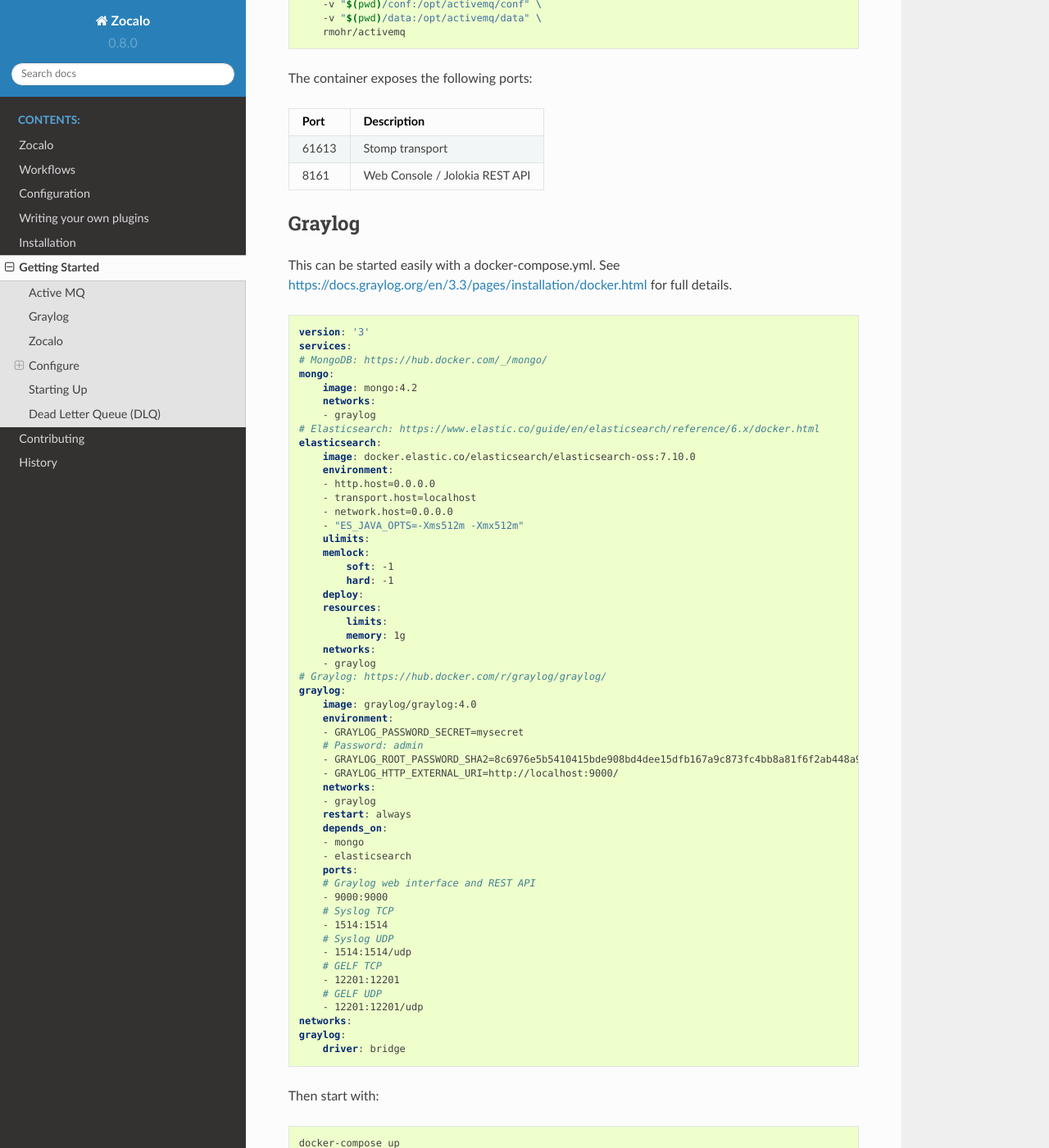
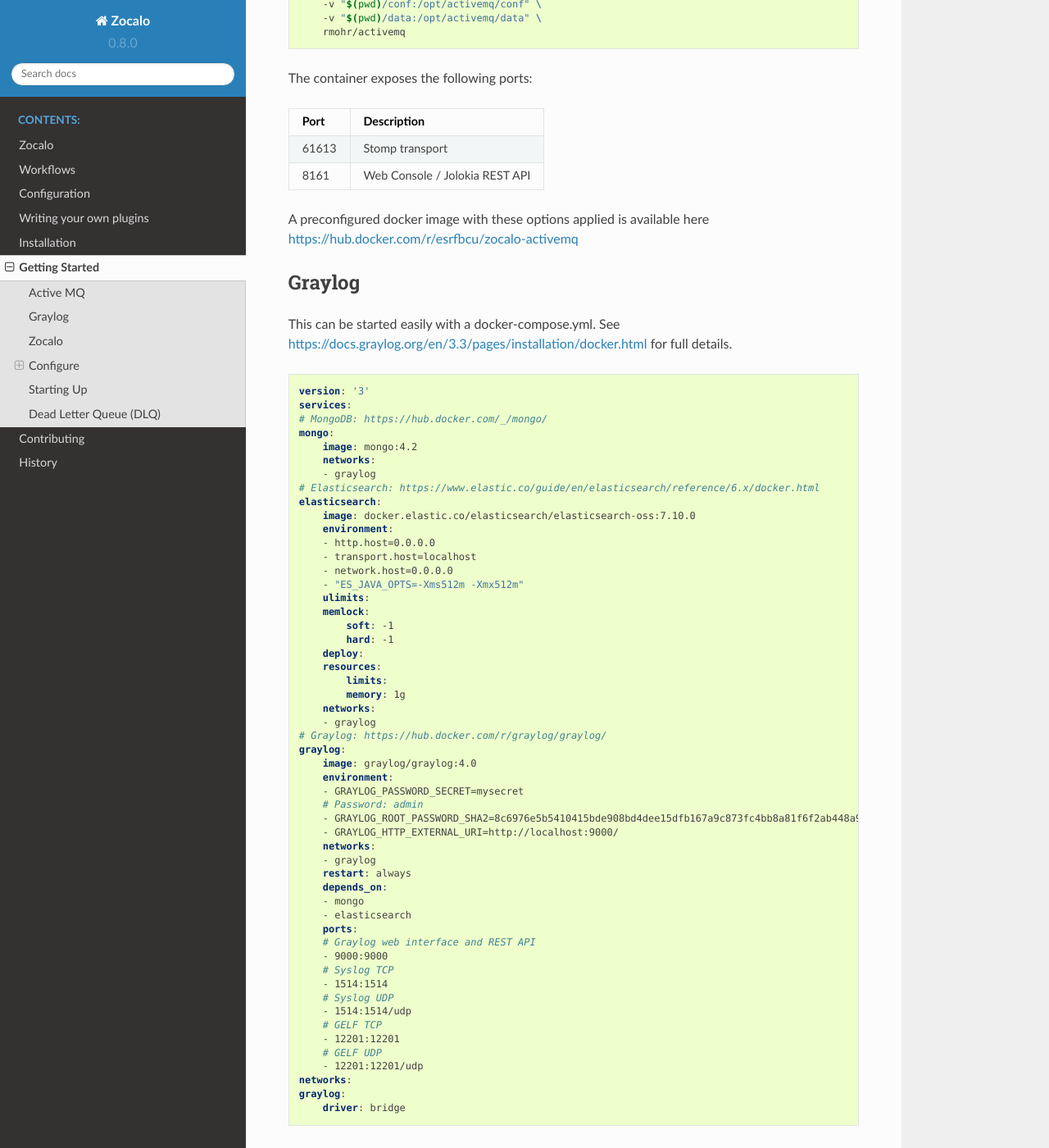
Before and after one commit to DiamondLightSource/python-zocalo, a Sphinx documentation site: the page built from docs/getting_started.rst, in a window 1280 px wide and 1400 px high, scrolled down 1159 px. Shown: the whole window at 82% size. Built offline with Sphinx 7.4.7 and the Read the Docs theme 2.0.0, drawn with Linux system fonts in a browser that asks for light colours; some of the changed text lies outside the part shown.

Commit message:
link to preconfigured docker, update some info

```diff
--- a/docs/getting_started.rst
+++ b/docs/getting_started.rst
@@ -67,6 +67,8 @@
      - Stomp transport
    * - 8161
      - Web Console / Jolokia REST API
+
+A preconfigured docker image with these options applied is available here https://hub.docker.com/r/esrfbcu/zocalo-activemq
 
 ***************
 Graylog
```
Also changed, not shown: other parts of docs/getting_started.rst (+2 -2 lines).
